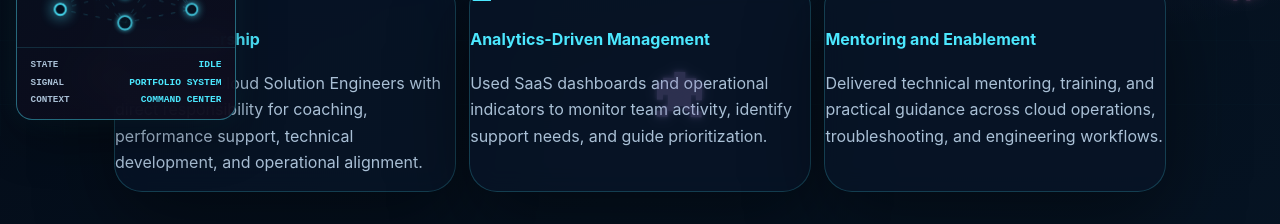
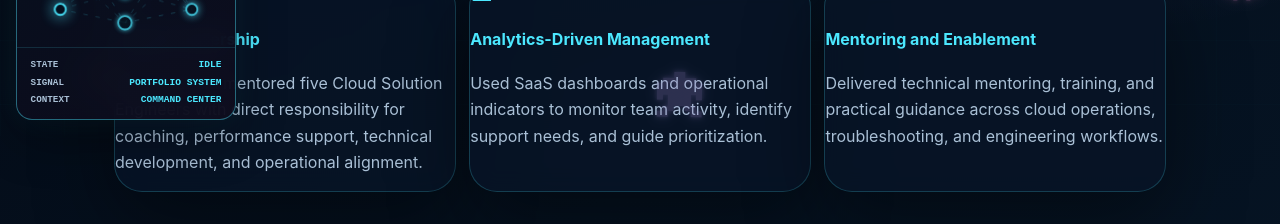
Before and after one commit to Gift3dMyndZ/Gift3dMyndZ.github.io, a React (Vite) app: page /experience in a window 1280 px wide. Shown: the part 664-888 px from the top of the page. Built offline with nearby package versions, Linux system fonts and the light colour scheme.

Commit message:
feat: finalize professional profile and resume

```diff
--- a/src/pages/ExperiencePage.tsx
+++ b/src/pages/ExperiencePage.tsx
@@ -14,7 +14,7 @@ const leadershipHighlights = [
     icon: Users,
     title: 'People Leadership',
     description:
-      'Managed 36 Cloud Solution Engineers with direct responsibility for coaching, performance support, technical development, and operational alignment.',
+      'Managed and mentored five Cloud Solution Engineers with direct responsibility for coaching, performance support, technical development, and operational alignment.',
   },
   {
     icon: BarChart3,
--- a/src/pages/ResumePage.tsx
+++ b/src/pages/ResumePage.tsx
@@ -38,7 +38,7 @@ export function ResumePage() {
 
           <ul>
             <li>
-              Managed 36 Cloud Solution Engineers with direct
+              Managed and mentored five Cloud Solution Engineers with direct
               people-management responsibilities.
             </li>
             <li>
```
